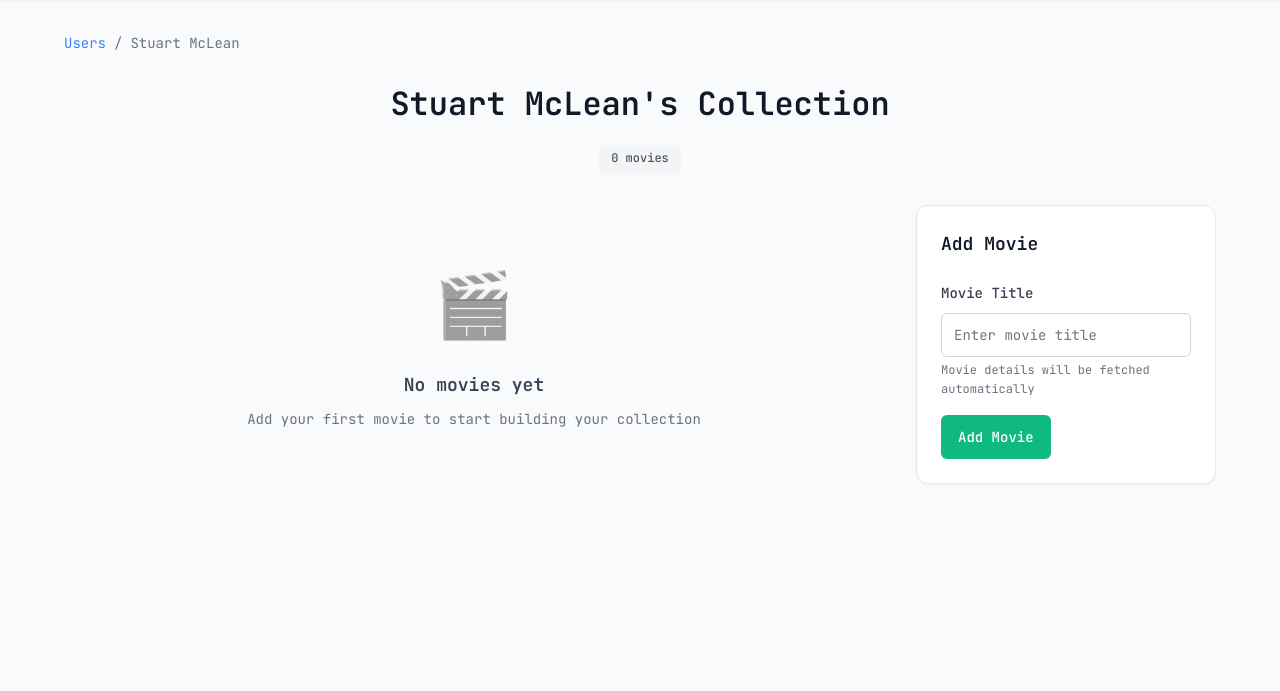
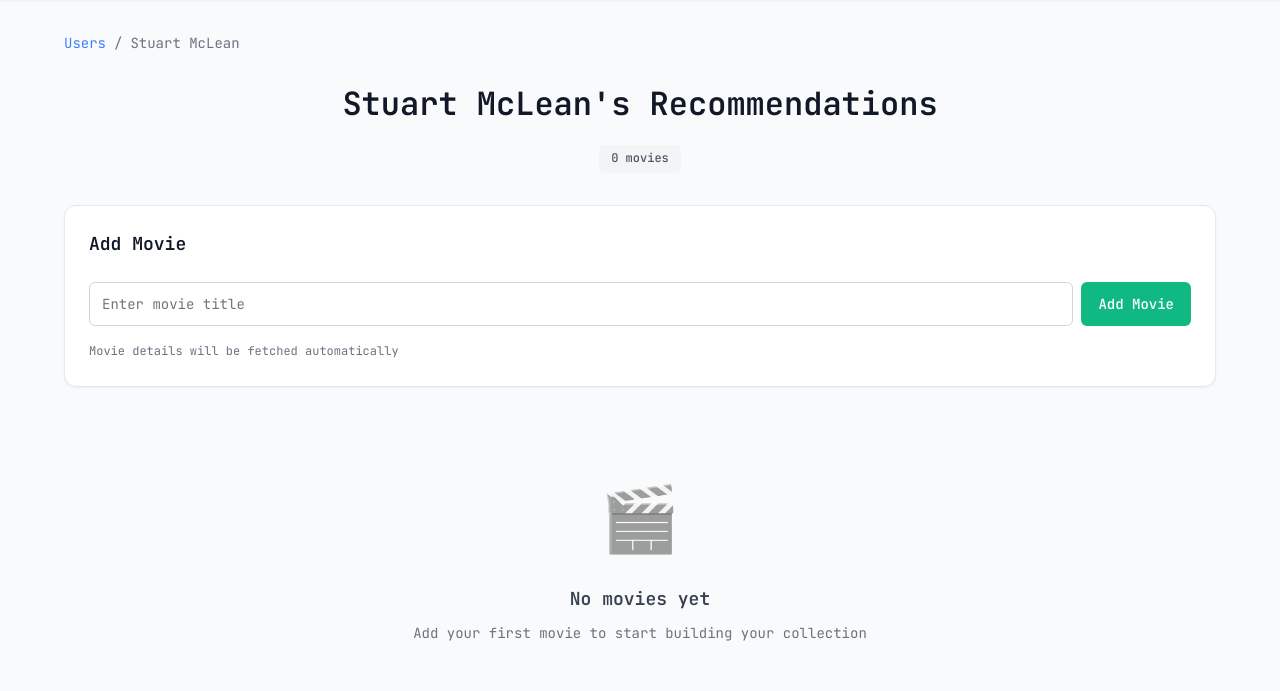
Before and after one commit to StuartMcleanOne/MoviWebApp, a Flask app: template templates/user_movies.html in a window 1280 px wide. Shown: the part 62-753 px from the top of the page. Run offline with Flask 2, Linux system fonts and the light colour scheme; the template is opened without the code that fills it: values that come from a table or form of the project are taken from there, others are empty; data comes from the database, SQL or seed files in the repository; both versions use the stored data as it was after the commit.

Commit message:
Adjusted layout grid in index html. Included add-movie-section to forms in html.Adjusted copy. Moved button

```diff
--- a/app.py
+++ b/app.py
@@ -142,6 +142,5 @@ def page_not_found(e):
 
 if __name__ == '__main__':
     with app.app_context():
-
-
-        app.run(debug=True, host='127.0.0.1', port=5000)
+        db.create_all()
+    app.run(debug=True, host='127.0.0.1', port=5000)
--- a/static/style.css
+++ b/static/style.css
@@ -288,6 +288,10 @@ body {
     height: fit-content;
 }
 
+.add-movie-section {
+    margin-bottom: var(--space-8);
+}
+
 .form-card.sticky {
     position: sticky;
     top: var(--space-8);
@@ -334,6 +338,18 @@ body {
     margin-top: var(--space-1);
     font-size: 12px;
     color: var(--grey-500);
+}
+
+/* New style for inline form elements */
+.form-group-inline {
+    display: flex;
+    gap: var(--space-2);
+    align-items: center;
+    margin-bottom: var(--space-4);
+}
+
+.form-group-inline .form-input {
+    flex: 1; /* This makes the input take up the remaining space */
 }
 
 /* ===== BUTTONS ===== */
--- a/templates/index.html
+++ b/templates/index.html
@@ -4,8 +4,8 @@
 
 {% block content %}
     <section class="page-header">
-        <h1>Users</h1>
-        <p class="subtitle">Manage your movie collections</p>
+        <h1>Watch Something Worthwhile</h1>
+        <p class="subtitle">Browse your friends recommendations</p>
     </section>
 
     <div class="layout-grid">
--- a/templates/user_movies.html
+++ b/templates/user_movies.html
@@ -10,11 +10,24 @@
     </div>
 
     <section class="page-header">
-        <h1>{{ user.name }}'s Collection</h1>
+        <h1>{{ user.name }}'s Recommendations</h1>
         <div class="collection-stats">{{ movies|length }} movies</div>
     </section>
 
-    <div class="layout-grid">
+   <div class="add-movie-section">
+    <div class="form-card">
+        <h2>Add Movie</h2>
+        <form action="{{ url_for('add_movie_to_user', user_id=user.id) }}" method="post" class="form">
+            <div class="form-group-inline">
+                <input type="text" id="movie_title" name="movie_title" class="form-input" placeholder="Enter movie title" required>
+                <button type="submit" class="btn btn-success">Add Movie</button>
+            </div>
+            <small class="form-help">Movie details will be fetched automatically</small>
+        </form>
+    </div>
+</div>
+
+    <div class="movies-container">
         <div class="movies-section">
             {% if movies %}
                 <div class="movies-grid">
@@ -52,22 +65,9 @@
             {% endif %}
         </div>
 
-        <div class="add-movie-section">
-            <div class="form-card sticky">
-                <h2>Add Movie</h2>
-                <form action="{{ url_for('add_movie_to_user', user_id=user.id) }}" method="post" class="form">
-                    <div class="form-group">
-                        <label for="movie_title">Movie Title</label>
-                        <input type="text" id="movie_title" name="movie_title" class="form-input" placeholder="Enter movie title" required>
-                        <small class="form-help">Movie details will be fetched automatically</small>
-                    </div>
-                    <button type="submit" class="btn btn-success">Add Movie</button>
-                </form>
-            </div>
-        </div>
+
     </div>
 
-    <!-- Update Modal -->
     <div id="updateModal" class="modal">
         <div class="modal-content">
             <div class="modal-header">
@@ -87,7 +87,6 @@
         </div>
     </div>
 
-    <!-- Delete Modal -->
     <div id="deleteModal" class="modal">
         <div class="modal-content">
             <div class="modal-header">
@@ -108,15 +107,17 @@
     </div>
 
     <script>
+        const userId = {{ user.id }};
+
         function openUpdateModal(movieId, movieName) {
             document.getElementById('new_movie_name').value = movieName;
-            document.getElementById('updateForm').action = `/users/{{ user.id }}/movies/${movieId}/update`;
+            document.getElementById('updateForm').action = `{{ url_for('update_movie', user_id=user.id, movie_id=999) }}`.replace('999', movieId);
             document.getElementById('updateModal').style.display = 'block';
         }
 
         function openDeleteModal(movieId, movieName) {
             document.getElementById('deleteMovieName').textContent = movieName;
-            document.getElementById('deleteForm').action = `/users/{{ user.id }}/movies/${movieId}/delete`;
+            document.getElementById('deleteForm').action = `{{ url_for('delete_movie', user_id=user.id, movie_id=999) }}`.replace('999', movieId);
             document.getElementById('deleteModal').style.display = 'block';
         }
 
```
Also changed, not shown: moviweb.db.
